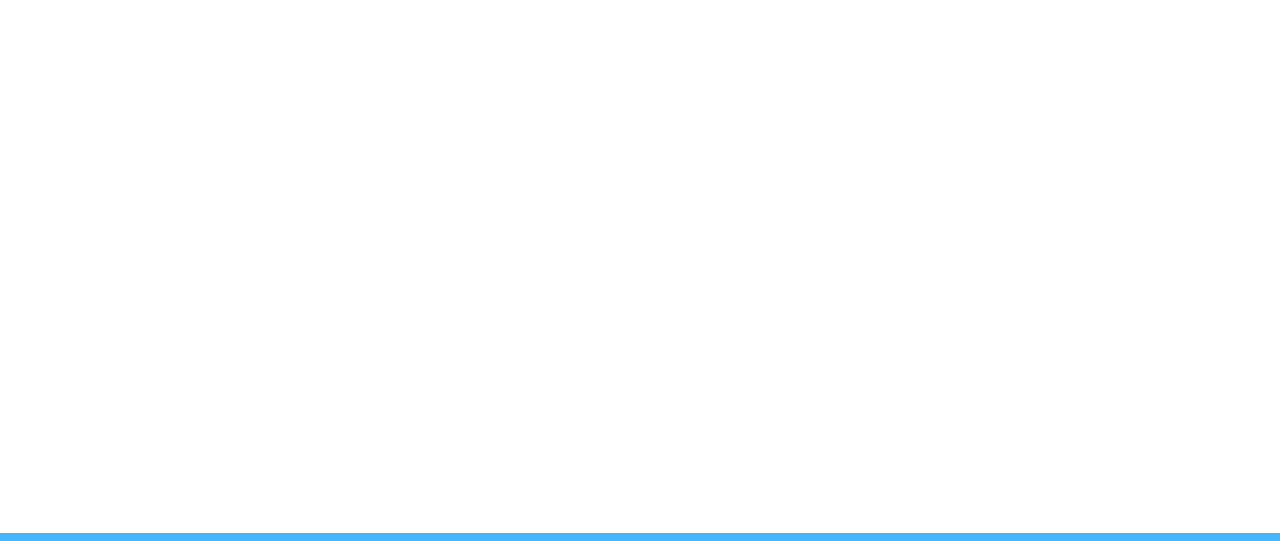
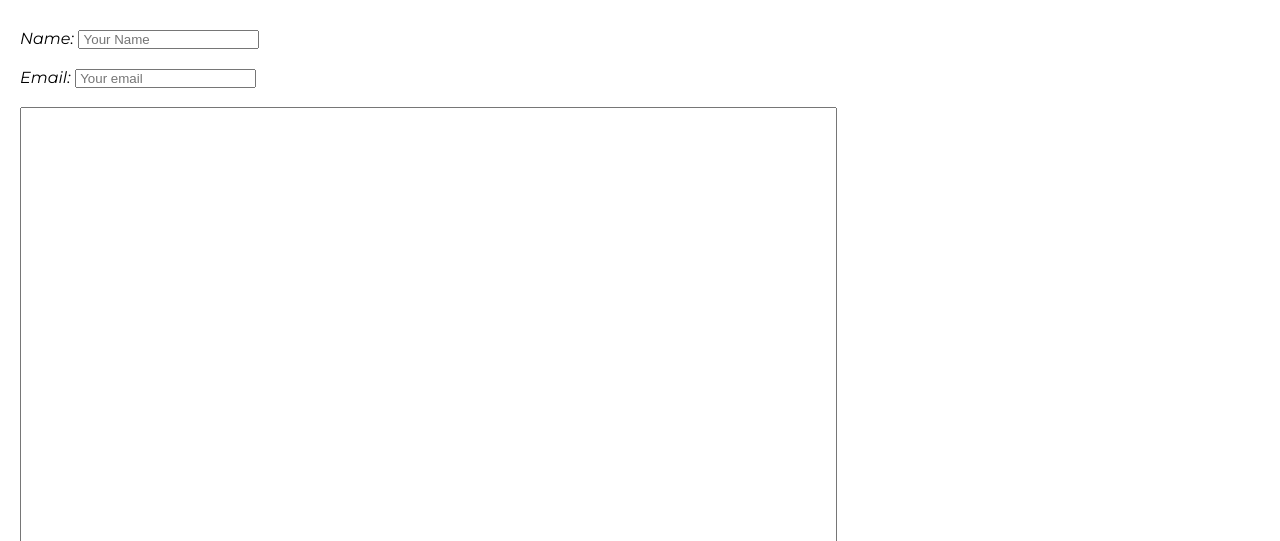
Before and after one commit to Ste-Abraham/DA-Plating-Jigs, a plain HTML site: page contactus.html in a window 1280 px wide. Shown: the part 208-749 px from the top of the page. Drawn offline with Linux system fonts and the light colour scheme.

Commit message:
creating a contact us form - size is way too big so will try different size

```diff
--- a/assets/css/style.css
+++ b/assets/css/style.css
@@ -35,11 +35,10 @@ header a {
 
 h1,
 h2,
-h3,
-{
-text-transform: uppercase;
-letter-spacing: 2.5px;
-color: rgb(248, 247, 242);
+h3 {
+    text-transform: uppercase;
+    letter-spacing: 2.5px;
+    color: rgb(248, 247, 242);
 
 }
 
@@ -92,8 +91,8 @@ main {
     margin-top: 20px;
     margin-bottom: 25px;
     padding-left: 30px;
+}
 
-}
 
 #contact-us {
     color: black;
@@ -115,6 +114,12 @@ main {
     width: 100%;
     height: 500px;
     background: url(../images/Welding\ steel.jpeg) no-repeat center center/cover;
+}
+/** Form for contact us page **/
+
+form {
+    margin-top: 2rem;
+    padding-left: 20px;
 }
 
 /** Footer **/
--- a/contactus.html
+++ b/contactus.html
@@ -1,21 +1,27 @@
 <!DOCTYPE html>
 <html lang="en">
-
   <head>
     <meta charset="UTF-8" />
     <meta http-equiv="X-UA-Compatible" content="IE=edge" />
     <meta name="viewport" content="width=device-width, initial-scale=1.0" />
     <!-- Meta tags which are for search engines -->
-    <meta name="description"
-        content="DA Plating Jigs. Birmingham based manufacturing company. Metal finishers. Engineering. Bespoke Solutions" />
-    <meta name="keywords"
-        content="da plating jigs, jigs, metal finishers, manufacturing, birmingham, west midlands, bespoke solutions, racking, welding" />
+    <meta
+      name="description"
+      content="DA Plating Jigs. Birmingham based manufacturing company. Metal finishers. Engineering. Bespoke Solutions"
+    />
+    <meta
+      name="keywords"
+      content="da plating jigs, jigs, metal finishers, manufacturing, birmingham, west midlands, bespoke solutions, racking, welding"
+    />
     <!--Title-->
     <title>DA Plating Jigs</title>
     <!-- Link style sheet to index -->
     <link rel="stylesheet" href="assets/css/style.css" />
     <!-- Font awesom code for my kit-->
-    <script src="https://kit.fontawesome.com/8463b9d6cd.js" crossorigin="anonymous"></script>
+    <script
+      src="https://kit.fontawesome.com/8463b9d6cd.js"
+      crossorigin="anonymous"
+    ></script>
   </head>
 
   <body>
@@ -46,28 +52,74 @@
           <h2>Contact us</h2>
         </div>
         <div id="contact-us">
-                <h4>Get in touch if you require further information or have any queries</h4>
+          <h4>
+            Get in touch if you require further information or have any queries
+          </h4>
         </div>
+        <form action="" method="POST">
+          <div>
+            <label for="name-field"> Name: </label>
+            <input
+              id="name-field"
+              type="text"
+              name="your_name"
+              placeholder=" Your Name "
+            />
+          </div>
+          <div>
+            <br>
+            <label for="email-field">Email:</label>
+            <input
+              id="email-field"
+              type="text"
+              name="your_name"
+              placeholder=" Your email "
+            />
+          </div>
+          <br>
+          <label for="message"></label>
+          <textarea name="message" id="message" cols="100" rows="30"></textarea>
+
+        </form>
       </section>
     </main>
-
 
     <!-- Footer -->
     <footer>
       <ul id="footer-links">
-            <li><a href="https://uk.linkedin.com/" target="_blank"
-                    aria-label="Visit our linked in page - over in a new tab"><i class="fa-brands fa-linkedin"></i></a></li>
-            <li><a href="https://www.facebook.com/" target="_blank"
-                    aria-label="Visit our Facebook page - over in a new tab"><i
-                        class="fa-brands fa-square-facebook"></i></a></li>
-            <li><a href="https://twitter.com/?lang=en/" target="_blank"
-                    aria-label="Visit our Twitter/X page - over in a new tab"><i
-                        class="fa-brands fa-square-x-twitter"></i></a></li>
-            <li><a href="https://www.instagram.com/" target="_blank"
-                    aria-label="Visit our instagram page - over in a new tab"><i
-                        class="fa-brands fa-square-instagram"></i></a></li>
+        <li>
+          <a
+            href="https://uk.linkedin.com/"
+            target="_blank"
+            aria-label="Visit our linked in page - over in a new tab"
+            ><i class="fa-brands fa-linkedin"></i
+          ></a>
+        </li>
+        <li>
+          <a
+            href="https://www.facebook.com/"
+            target="_blank"
+            aria-label="Visit our Facebook page - over in a new tab"
+            ><i class="fa-brands fa-square-facebook"></i
+          ></a>
+        </li>
+        <li>
+          <a
+            href="https://twitter.com/?lang=en/"
+            target="_blank"
+            aria-label="Visit our Twitter/X page - over in a new tab"
+            ><i class="fa-brands fa-square-x-twitter"></i
+          ></a>
+        </li>
+        <li>
+          <a
+            href="https://www.instagram.com/"
+            target="_blank"
+            aria-label="Visit our instagram page - over in a new tab"
+            ><i class="fa-brands fa-square-instagram"></i
+          ></a>
+        </li>
       </ul>
     </footer>
   </body>
-
 </html>
```
Also changed, not shown: index.html (+1 -1 lines). Lines whose indentation alone changed are shown as unchanged.
